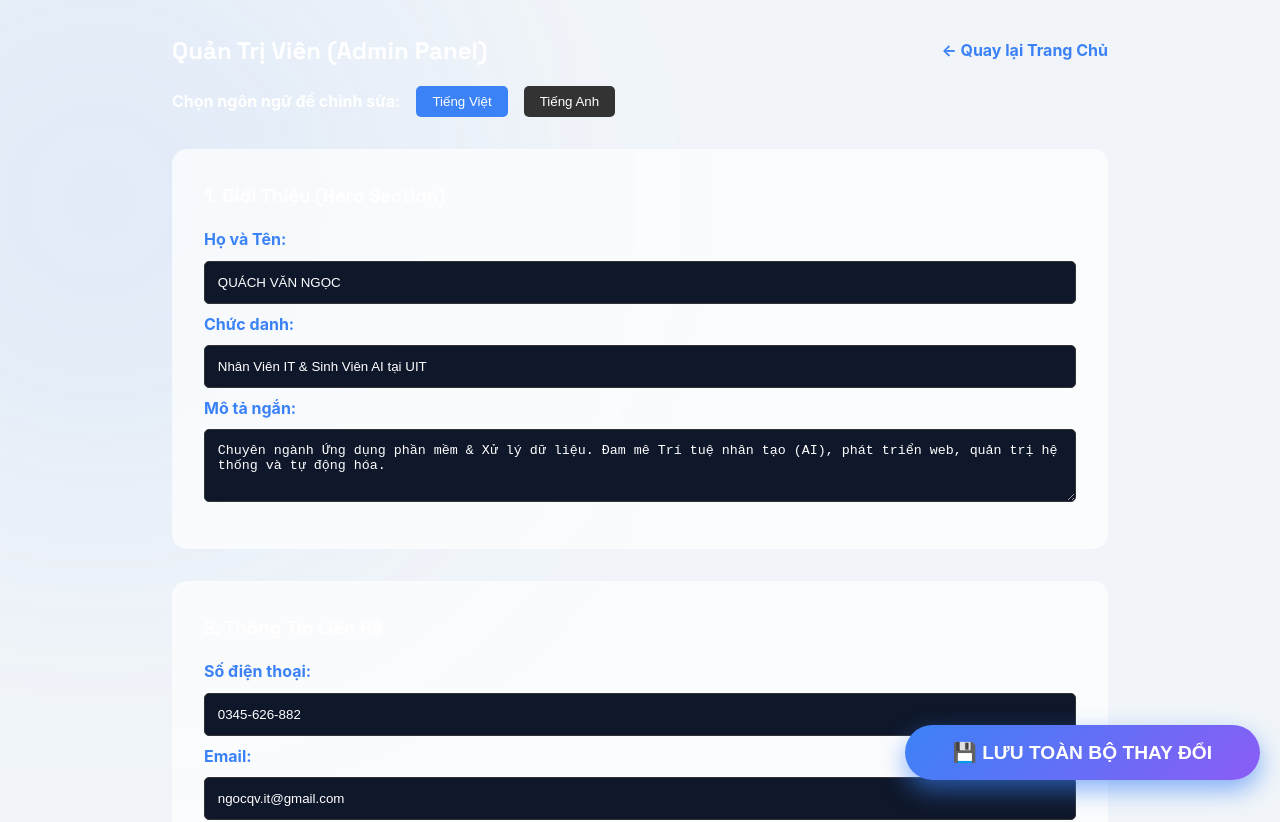
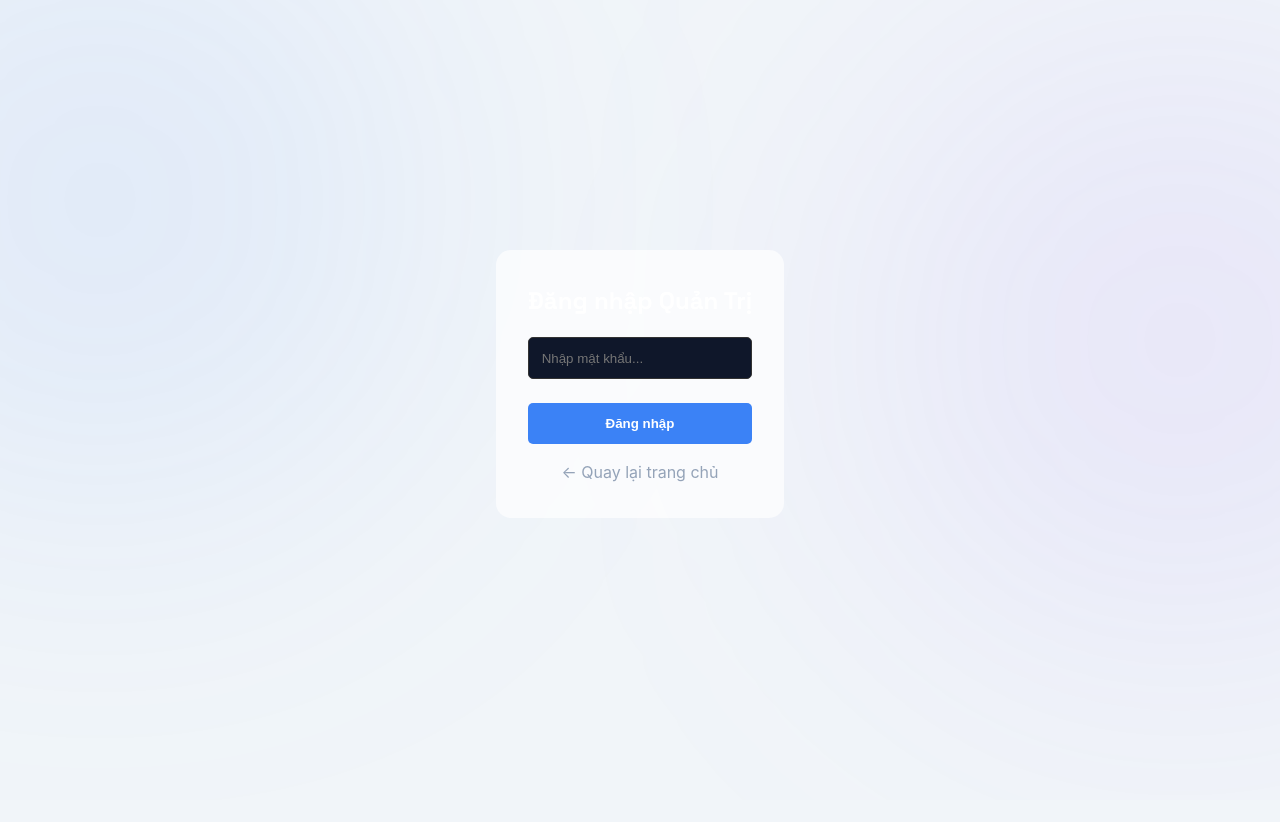
Before and after one commit to nok2k4/my-portfolio, a React (Vite) app: page /admin in a window 1280 px wide. Shown: the top 822 px of the page. After the commit the page ends 800 px from the top, so only its background shows below. Built offline with nearby package versions, Linux system fonts and the light colour scheme.

Commit message:
Cập nhật thêm thông tin dự án mới

```diff
--- a/src/Admin.jsx
+++ b/src/Admin.jsx
@@ -6,8 +6,19 @@ function Admin() {
   const { data, updateData } = useContext(DataContext);
   const [lang, setLang] = useState('vi');
   const [formData, setFormData] = useState(data);
+  const [isAuthenticated, setIsAuthenticated] = useState(false);
+  const [passwordInput, setPasswordInput] = useState('');
 
   const currentData = formData[lang];
+
+  const handleLogin = (e) => {
+    e.preventDefault();
+    if (passwordInput === '0345626882Aa@') {
+      setIsAuthenticated(true);
+    } else {
+      alert('Mật khẩu không chính xác!');
+    }
+  };
 
   const handleHeroChange = (e) => {
     const { name, value } = e.target;
@@ -66,6 +77,27 @@ function Admin() {
   const cardStyle = { background: 'var(--card-bg)', padding: '2rem', borderRadius: '15px', marginBottom: '2rem' };
   const deleteBtnStyle = { background: '#ef4444', color: 'white', padding: '0.5rem 1rem', border: 'none', borderRadius: '5px', cursor: 'pointer', fontSize: '0.9rem', float: 'right' };
   const addBtnStyle = { background: '#10b981', color: 'white', padding: '0.8rem 1.5rem', border: 'none', borderRadius: '5px', cursor: 'pointer', fontWeight: 'bold', display: 'block', width: '100%', marginTop: '1rem' };
+
+  if (!isAuthenticated) {
+    return (
+      <div style={{ height: '100vh', display: 'flex', justifyContent: 'center', alignItems: 'center', color: 'white' }}>
+        <form onSubmit={handleLogin} style={cardStyle}>
+          <h2 style={{ marginBottom: '1rem', textAlign: 'center' }}>Đăng nhập Quản Trị</h2>
+          <input
+            type="password"
+            placeholder="Nhập mật khẩu..."
+            value={passwordInput}
+            onChange={(e) => setPasswordInput(e.target.value)}
+            style={inputStyle}
+          />
+          <button type="submit" style={{ ...addBtnStyle, marginTop: '1rem', background: '#3b82f6' }}>Đăng nhập</button>
+          <div style={{ textAlign: 'center', marginTop: '1rem' }}>
+            <Link to="/" style={{ color: '#94a3b8', textDecoration: 'none' }}>← Quay lại trang chủ</Link>
+          </div>
+        </form>
+      </div>
+    );
+  }
 
   return (
     <div style={{ padding: '2rem', maxWidth: '1000px', margin: '0 auto', color: 'white', paddingBottom: '100px' }}>
```
